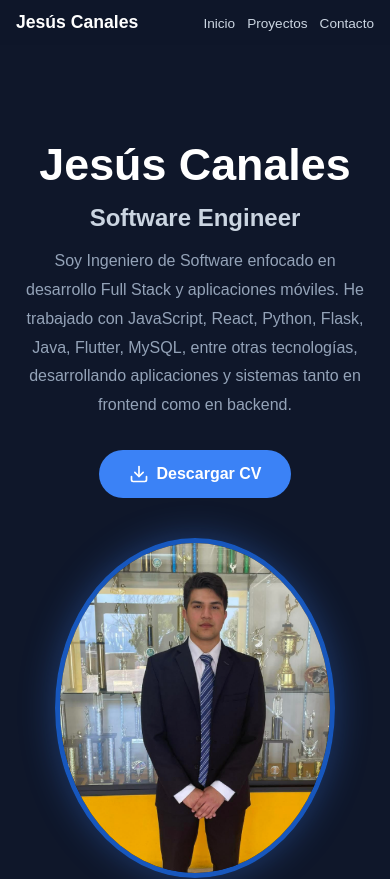
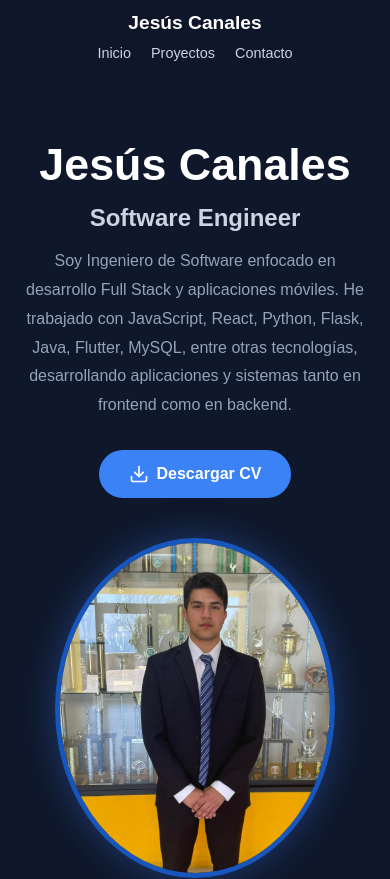
Before and after one commit to JesusCanales02/Portafolio, a React (Vite) app: page / in a window 390 px wide. Shown: the top 879 px of the page. Built offline with nearby package versions, Linux system fonts and the light colour scheme.

Commit message:
height-4

```diff
--- a/src/componentes/Navbar/Navbar.css
+++ b/src/componentes/Navbar/Navbar.css
@@ -11,16 +11,15 @@
     background-color: rgba(15, 23, 42, 0.90);
     backdrop-filter: blur(10px);
     z-index: 1000;
-    box-sizing: border-box; /* IMPORTANTE: Evita que el padding estire la pantalla */
+    box-sizing: border-box;
     animation: navbarDown 0.6s ease-out;
 }
 
-/* --- LOGO Y ENLACES --- */
 .logo {
     color: #ffffff;
     margin: 0;
     cursor: pointer;
-    white-space: nowrap; /* Evita que el nombre se rompa en dos líneas */
+    white-space: nowrap;
 }
 
 .nav-links {
@@ -42,7 +41,6 @@
     color: #ffffff;
 }
 
-/* --- ANIMACIÓN DE ENTRADA --- */
 @keyframes navbarDown {
     from {
         opacity: 0;
@@ -54,30 +52,24 @@
     }
 }
 
-/* --- RESPONSIVO PARA CELULARES (Pantallas de 768px o menos) --- */
+/* --- SOLUCIÓN PARA MOVILES (PANTALLAS MENORES A 768px) --- */
 @media (max-width: 768px) {
     .navbar {
-        padding: 12px 16px; /* Menos espacio a los lados para que todo quepa */
+        flex-direction: column; /* Pone el nombre arriba y los botones abajo */
+        justify-content: center;
+        gap: 10px;
+        padding: 12px 10px;
     }
 
     .logo {
-        font-size: 1.1rem; /* Reduce el tamaño de tu nombre */
+        font-size: 1.2rem;
     }
 
     .nav-links {
-        gap: 12px; /* Reduce el espacio entre Inicio, Proyectos y Contacto */
+        gap: 20px; /* Buena separación entre Inicio, Proyectos y Contacto */
     }
 
     .nav-links a {
-        font-size: 0.85rem; /* Letra un poco más pequeña en celular */
+        font-size: 0.9rem;
     }
 }
-
-/* --- RESPONSIVO PARA CELULARES MUY PEQUEÑOS (380px o menos) --- */
-@media (max-width: 380px) {
-    .navbar {
-        flex-direction: column; /* Coloca tu nombre arriba y las opciones abajo */
-        gap: 8px;
-        padding: 10px;
-    }
-}
```
